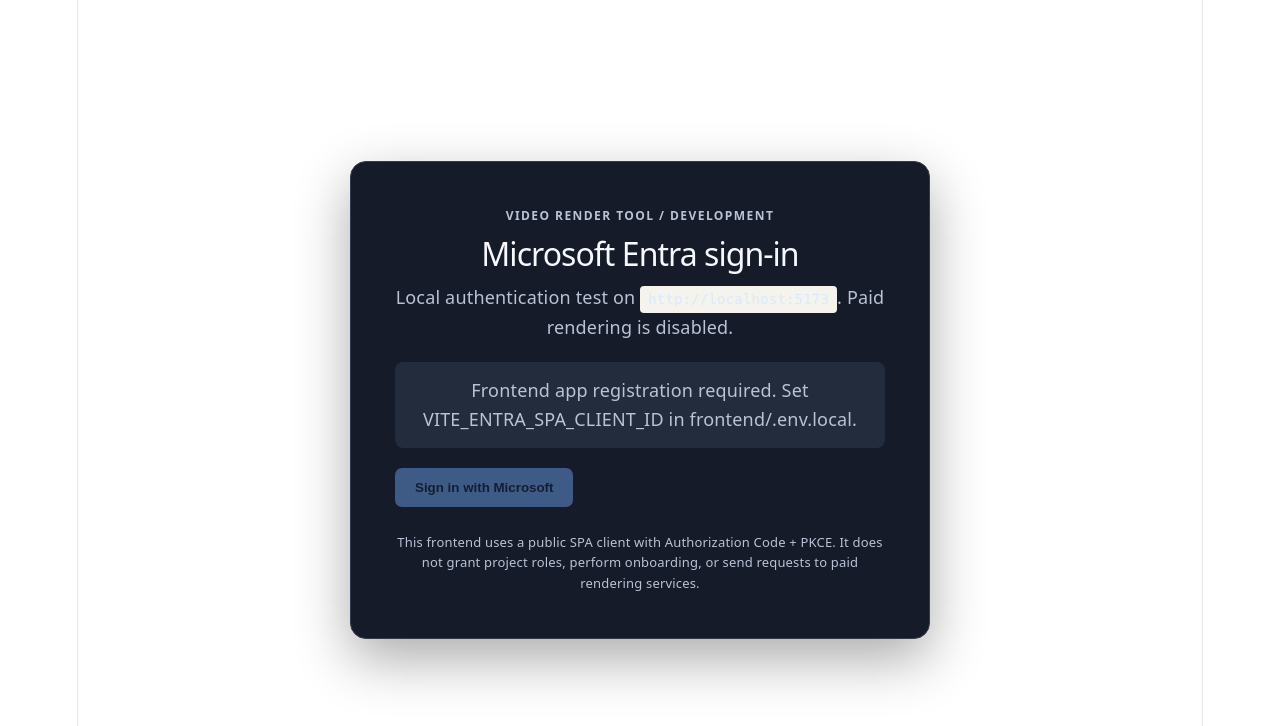
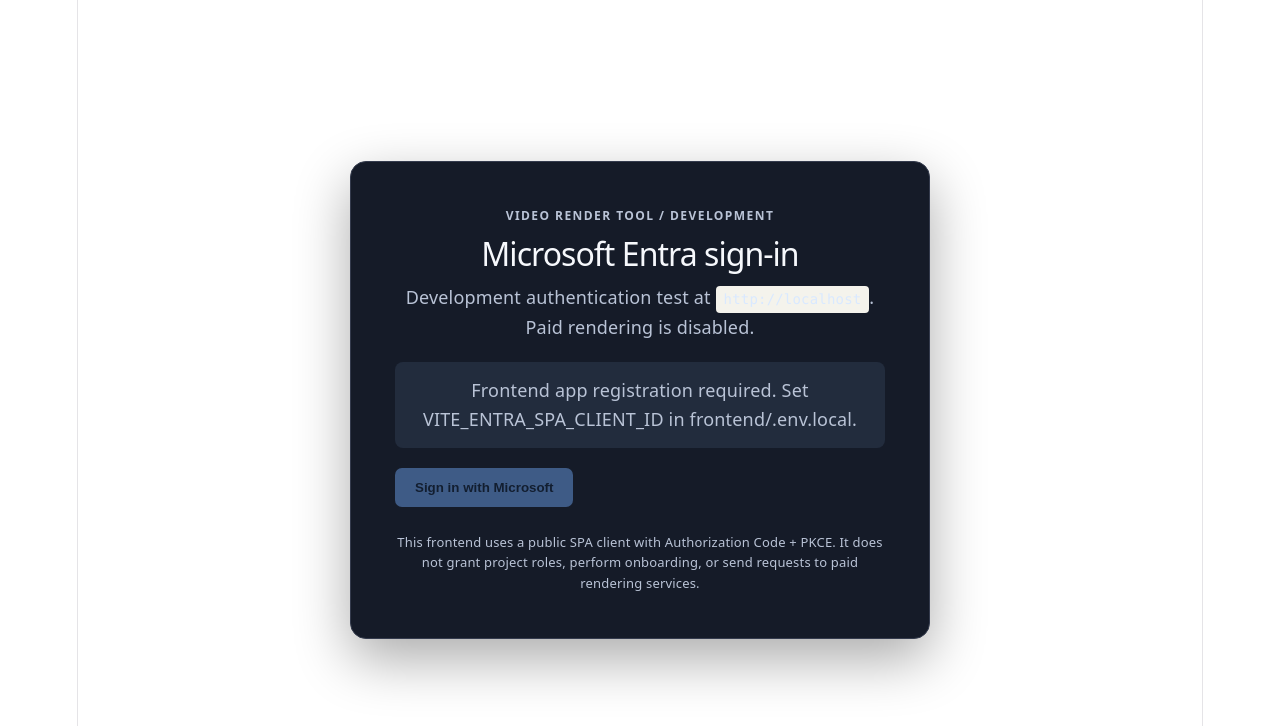
Before and after one commit to ScottMDavistv/azure-text-to-video, a React (Vite) app in the folder frontend/: page / in a window 1280 px wide. Shown: the top 726 px of the page. Built offline with nearby package versions, Linux system fonts and the light colour scheme; no server answers.

Commit message:
B1: display actual browser origin in local Codespaces sign-in UI

```diff
--- a/frontend/src/App.tsx
+++ b/frontend/src/App.tsx
@@ -61,7 +61,7 @@ function App() {
       <section className="auth-card">
         <p className="eyebrow">VIDEO RENDER TOOL / DEVELOPMENT</p>
         <h1>Microsoft Entra sign-in</h1>
-        <p>Local authentication test on <code>http://localhost:5173</code>. Paid rendering is disabled.</p>
+        <p>Development authentication test at <code>{window.location.origin}</code>. Paid rendering is disabled.</p>
         {accountName ? <p className="signed-in">Signed in as {accountName}</p> : null}
         <p role="status" className="auth-status">{message}</p>
         <div className="auth-actions">
```
